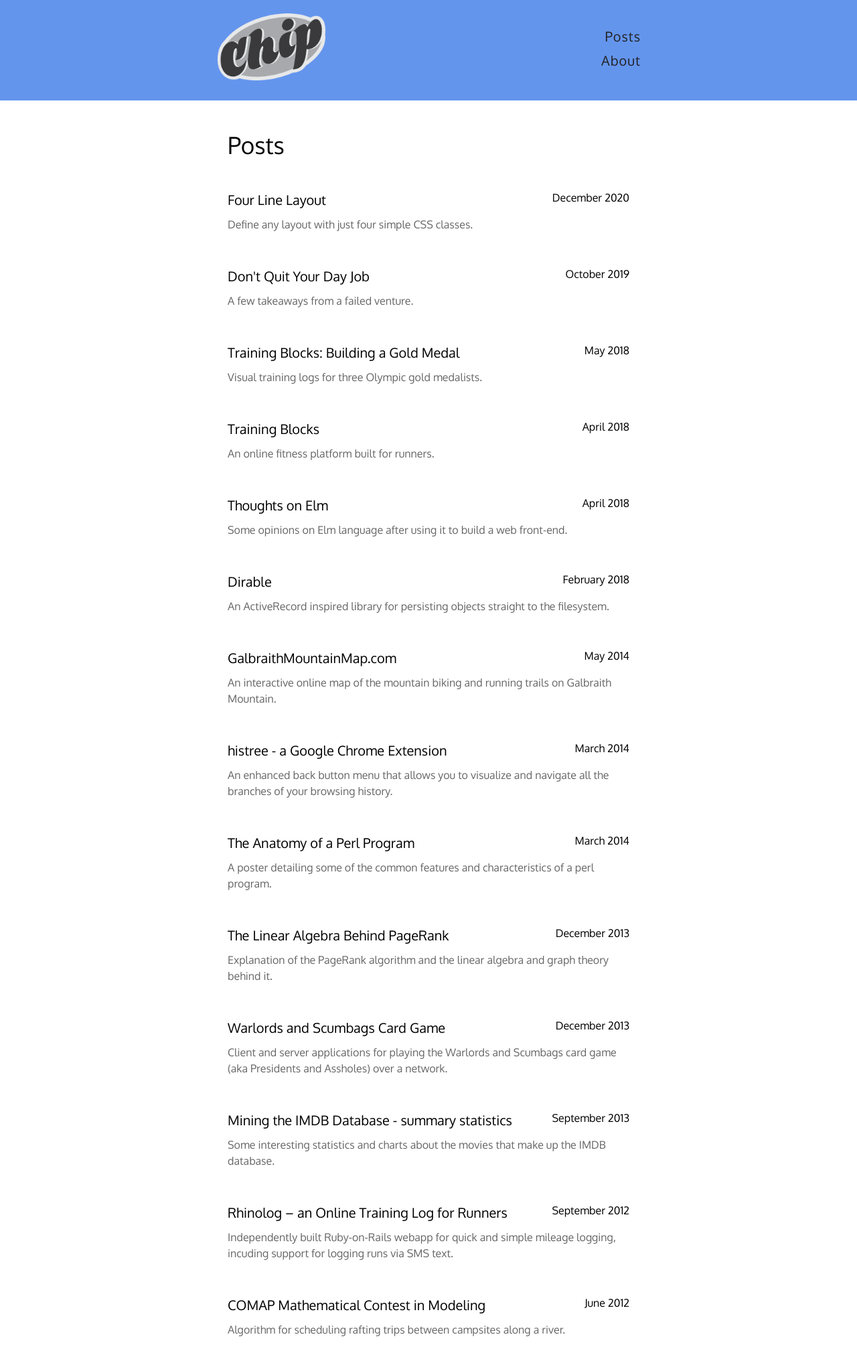
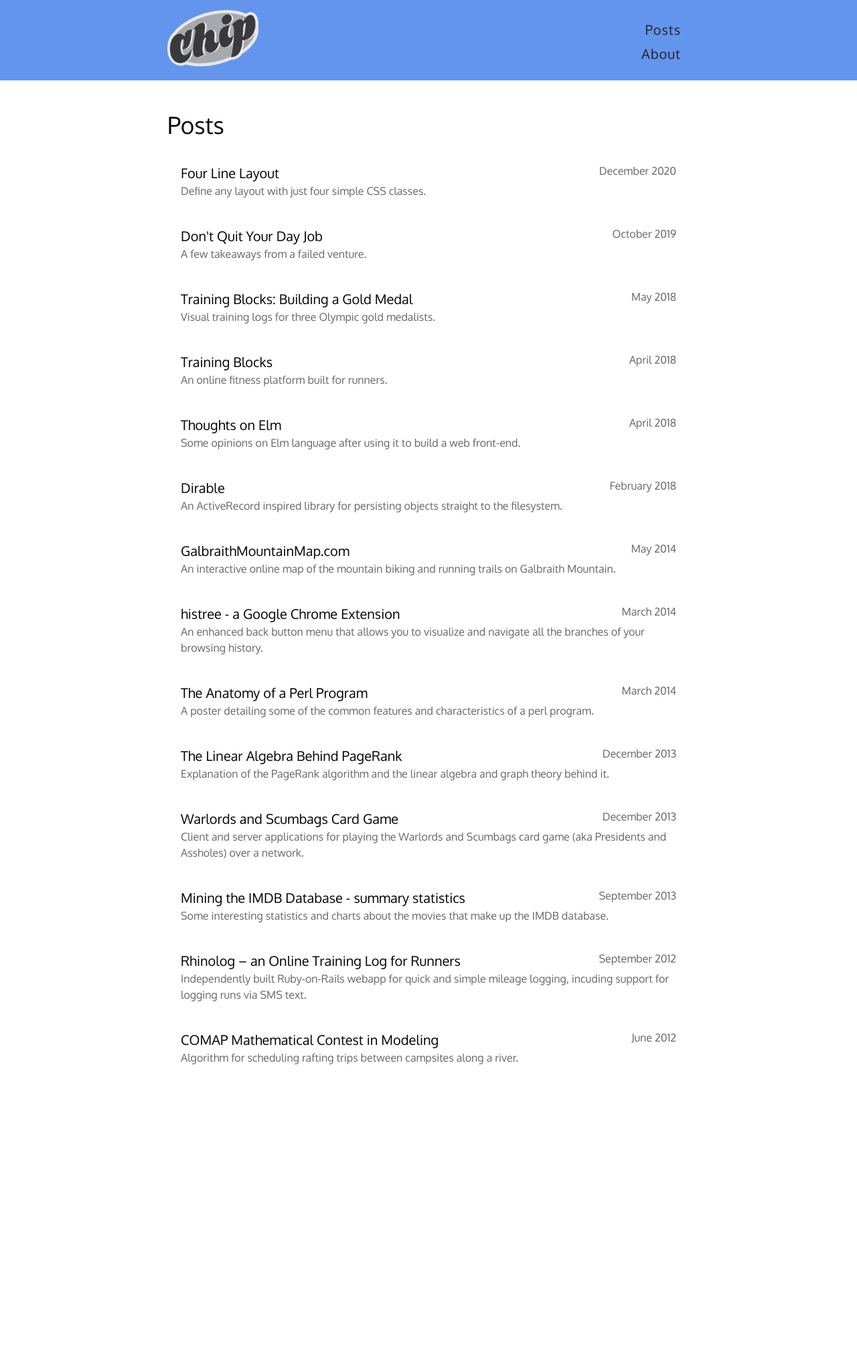
Before and after one commit to chipjacks/chipjacks.github.io, a Jekyll site: the page built from posts/index.markdown, in a window 1280 px wide. Shown: the whole page at 67% size. Built offline with Jekyll 4.4.1, drawn with Linux system fonts in a browser that asks for light colours; after the commit the page ends 1611 px from its top, so only the background shows below that.

Commit message:
Improve layout on mobile.

```diff
--- a/about/index.markdown
+++ b/about/index.markdown
@@ -3,7 +3,7 @@
 title: "About"
 ---
 
-<img src="/images/faithlife_profile.png" width="40%" align="right"/>
+<img src="/images/faithlife_profile.png" />
 Hi, I'm Chip. Thanks for checking out my website! I hope you have found
 something here interesting or useful.
 
--- a/css/main.css
+++ b/css/main.css
@@ -9,7 +9,6 @@
 html {
    /*background-color: rgb(115,117,119);*/
   font: 16px/1.5 'Avenir', 'Oxygen', sans-serif;
-	min-width: 680px;
 }
 
 body {
@@ -70,9 +69,8 @@
 
 .content {
   background-color: white;
-	border-radius: 10px;
   overflow:hidden;
-  padding:0 40px;
+  padding:0 10px;
 }
 
 .page-title {
@@ -84,9 +82,8 @@
 }
 
 .post-title {
-	margin: 0px -40px;
-	padding: 40px 40px 5px;
   font-size: 35px;
+  margin-top: 30px;
 }
 
 .post-date {
@@ -113,9 +110,15 @@
 
 #home li {
   list-style-type: none;
-	margin: 0px -40px;
-	padding: 0px 40px;
+  padding: 20px;
   cursor: pointer;
+  border-radius: 10px;
+}
+
+@media (max-width: 500px) {
+  #home li {
+    padding: 20px 5px;
+  }
 }
 
 #home li:hover {
@@ -126,18 +129,22 @@
 ul .pl-title {
   float: left;
   font-size: 20px;
-	max-width: 450px;
-	padding: 30px 0px 10px 0px;
 }
 
 ul .pl-date {
-	padding-top: 30px;
   float: right;
+  color: #666666;
+}
+
+@media (max-width: 500px) {
+  ul .pl-date {
+    float: none;
+    font-size: 0.8rem;
+  }
 }
 
 ul .pl-snippet {
   clear: both;
-	padding: 0px 0px 20px 0px;
   color: #666666;
 }
 
@@ -148,7 +155,6 @@
 /*****************************************************************************/
 
 #about {
-  padding: 0 40px 30px 40px;
 }
 
 #about h1 {
@@ -158,6 +164,18 @@
 #about img {
   margin: 0 20px;
   border-radius: 50%;
+  width: 40%;
+  float: right;
+  display: block;
+}
+
+@media (max-width: 500px) {
+  #about img {
+    width: 90%;
+    margin: 0 auto 30px auto;
+    max-width: 250px;
+    float: none;
+  }
 }
 
 /*****************************************************************************/
@@ -167,27 +185,29 @@
 /*****************************************************************************/
 
 .site {
-	width: 680px;
   margin-right:auto;
   margin-left:auto;
+  max-width: 800px;
 }
 
 .inner-header {
   /*background: rgb(115,117,119);*/
-	height: 150px;
+  height: 120px;
   display:block;
-	width: 680px;
   margin-right:auto;
   margin-left:auto;
+  max-width: 800px;
 }
 
-.inner-header #logo {
+.inner-header .logo {
   display:inline-block;
-	padding-top: 5px;
-	padding-left: 25px;
-	height: 100px;
+  height: 70%;
   text-align:center;
-  float:left;
+  padding-left: 10px;
+}
+
+#logo {
+  height: 100%;
 }
 
 .header {
@@ -210,7 +230,7 @@
 .navigation {
   float: right;
   padding-right: 20px;
-	padding-top: 20px;
+  padding-top: 10px;
 }
 
 .navigation ul {
@@ -286,9 +306,7 @@
 }
 
 /* custom */
-.post {
-  padding: 0 40px;
-}
+.post { }
 
 .post table {
   margin-left:auto;
--- a/posts/index.markdown
+++ b/posts/index.markdown
@@ -10,11 +10,11 @@
   <ul class="post-list">
     {% for post in site.categories.posts %}
 			<li class="post-li" onclick="window.location='{{ post.url }}';">
+				<div class="pl-date">
+					{{ post.date | date: "%B %Y" }}
+				</div>
 				<div class="pl-title">
 					{{ post.title }}
-				</div>
-				<div class="pl-date">
-					{{ post.date | date: "%B %Y" }}
 				</div>
 				<br>
 				<div class="pl-snippet">
```
Lines whose indentation alone changed are shown as unchanged.
